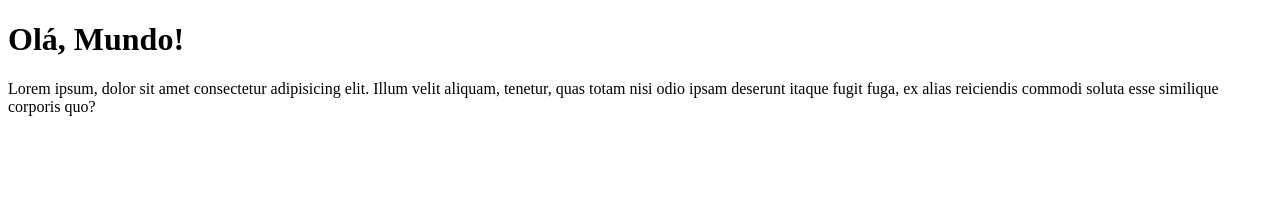
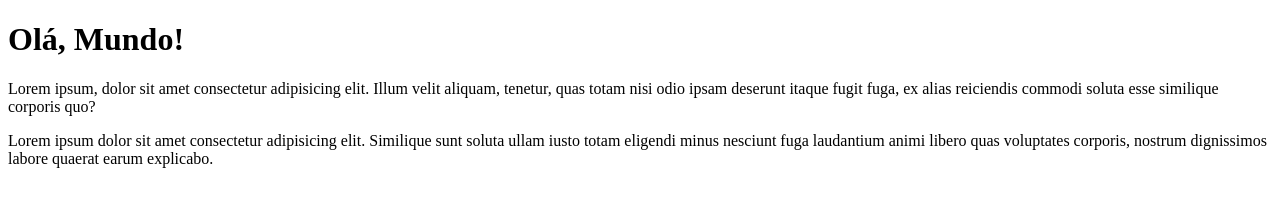
Before and after one commit to joas-rodrigues/Repositorio_teste, a plain HTML site: page site-exemplo/index.html in a window 1280 px wide. Drawn offline with Linux system fonts and the light colour scheme.

Commit message:
Adicionei um paragráfo no arquivo index.html
O paragráfo é um teste.

```diff
--- a/site-exemplo/index.html
+++ b/site-exemplo/index.html
@@ -11,5 +11,8 @@
 
     <p>Lorem ipsum, dolor sit amet consectetur adipisicing elit. Illum velit aliquam, tenetur, quas totam nisi odio ipsam deserunt itaque fugit fuga, ex alias reiciendis commodi soluta esse similique corporis quo?
     </p>
+
+    <p>Lorem ipsum dolor sit amet consectetur adipisicing elit. Similique sunt soluta ullam iusto totam eligendi minus nesciunt fuga laudantium animi libero quas voluptates corporis, nostrum dignissimos labore quaerat earum explicabo.</p>
+
 </body>
 </html>
```
